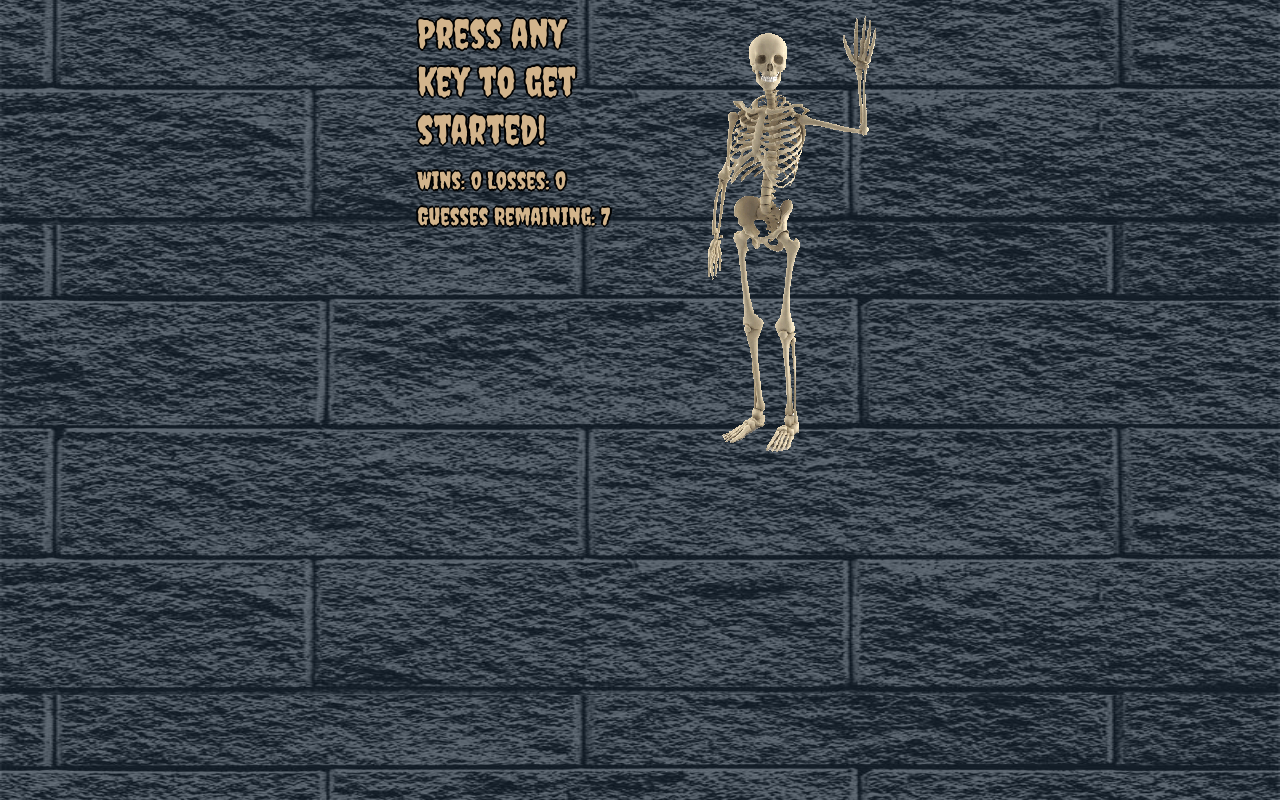
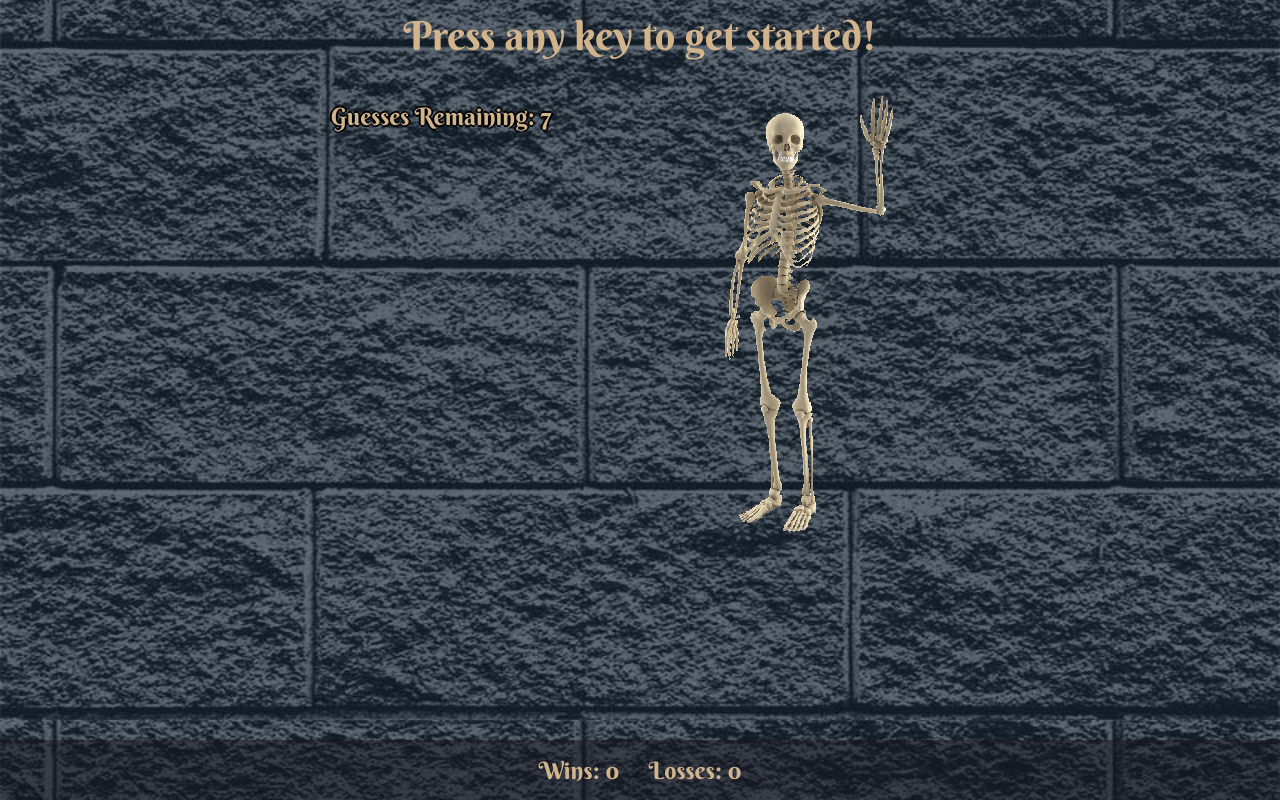
Before and after one commit to KC135Q/Hangman-Game, a PHP site: page / in a window 1280 px wide. Run offline with PHP 8.4, Linux system fonts and the light colour scheme; some libraries are stand-ins or nearby versions.

Commit message:
Final product

```diff
--- a/assets/css/style.css
+++ b/assets/css/style.css
@@ -3,20 +3,47 @@ body {
 
   /* The image used */
   background-image: url("./../images/stone-wall.jpg");
+  background-color: rgba(20, 20, 30, 0.5);
   /* Center and scale the image nicely */
   background-position: center;
   background-repeat: round;
   background-size: cover;
 
   /* google font */
-  font-family: 'Creepster', cursive;
+  font-family: 'Berkshire Swash', cursive;
   font-size: x-large;
 
   /* Full height */
   height: 100%;
+
+  margin-bottom: 60px; /* Margin bottom by footer height */
 }
 .container {
-  max-width: 560px;
+  max-width: 768px;
   padding: 10px;
   text-shadow: -2px 0 black, 0 2px black, 2px 0 black, 0 -2px black;
 }
+
+header {
+  padding: .5em;
+}
+
+#wins {
+  margin-right: 1em;
+}
+/* Sticky footer styles
+-------------------------------------------------- */
+html {
+  position: relative;
+  min-height: 100%;
+}
+
+footer {
+  background-color: rgba(20, 20, 30, 0.5);
+
+  position: absolute;
+  bottom: 0;
+  width: 100%;
+  height: 60px; /* Set the fixed height of the footer here */
+  line-height: 60px; /* Vertically center the text there */
+}
--- a/assets/javascript/game.js
+++ b/assets/javascript/game.js
@@ -65,10 +65,10 @@ var game = {
     this.correctLetterCount = 0;
     for (var i = 0; i < this.wordToGuess.length; i++) {
       if (this.lettersGuessed.indexOf(this.wordToGuess[i]) > -1) {
-        this.wordToDisplay += this.wordToGuess[i] + " ";
+        this.wordToDisplay += this.wordToGuess[i] + "  ";
         this.correctLetterCount++;
       } else {
-        this.wordToDisplay += "_ ";
+        this.wordToDisplay += "_  ";
       }
     }
     wordId.textContent = this.wordToDisplay;
@@ -88,7 +88,6 @@ var game = {
     return (this.alphabet.indexOf(this.keyPressed.toLowerCase()) > -1);
   },
   reset: function () {
-    this.guessesRemaining = this.defaultGuesses;
     if (this.gameState == "won") {
       // Won
       this.wins++;
@@ -109,6 +108,8 @@ var game = {
     winsId.textContent = this.wins;
     lossesId.textContent = this.losses;
     this.gameState = "start";
+    this.guessesRemaining = this.defaultGuesses;
+
   },
   showStats: function () {
     console.log("correctLetterCount " + this.correctLetterCount);
--- a/index.html
+++ b/index.html
@@ -7,22 +7,21 @@
   <meta http-equiv="X-UA-Compatible" content="ie=edge">
   <title>Bag O'Bones</title>
   <link rel="stylesheet" href="https://maxcdn.bootstrapcdn.com/bootstrap/4.0.0/css/bootstrap.min.css">
-  <link href="https://fonts.googleapis.com/css?family=Creepster" rel="stylesheet">
+  <link href="https://fonts.googleapis.com/css?family=Berkshire+Swash|Creepster" rel="stylesheet">
   <link rel="stylesheet" href="./assets/css/style.css">
 </head>
 
 <body>
+  <header class="text-center">
+      <h1 id="message">Press any key to get started!</h1>
+  </header>
   <div class="container">
     <div class="row justify-content-center">
       <div class="offset-1 col-5">
-        <h1 id="message">Press any key to get started!</h1>
+
         <h4 id="press"></h4>
         <div id="gameStats">
           <div>
-            Wins:
-            <span id="wins">0</span>
-            Losses:
-            <span id="losses">0</span>
             Guesses Remaining:
             <span id="remaining">7</span>
           </div>
@@ -40,6 +39,12 @@
       </div>
     </div>
   </div>
+  <footer class="text-center">
+      Wins:
+      <span id="wins">0</span>
+      Losses:
+      <span id="losses">0</span>
+  </footer>
   <script src="./assets/javascript/game.js"></script>
   <script src="https://code.jquery.com/jquery-3.2.1.min.js"></script>
   <script src="https://cdnjs.cloudflare.com/ajax/libs/popper.js/1.12.9/umd/popper.min.js"></script>
```
